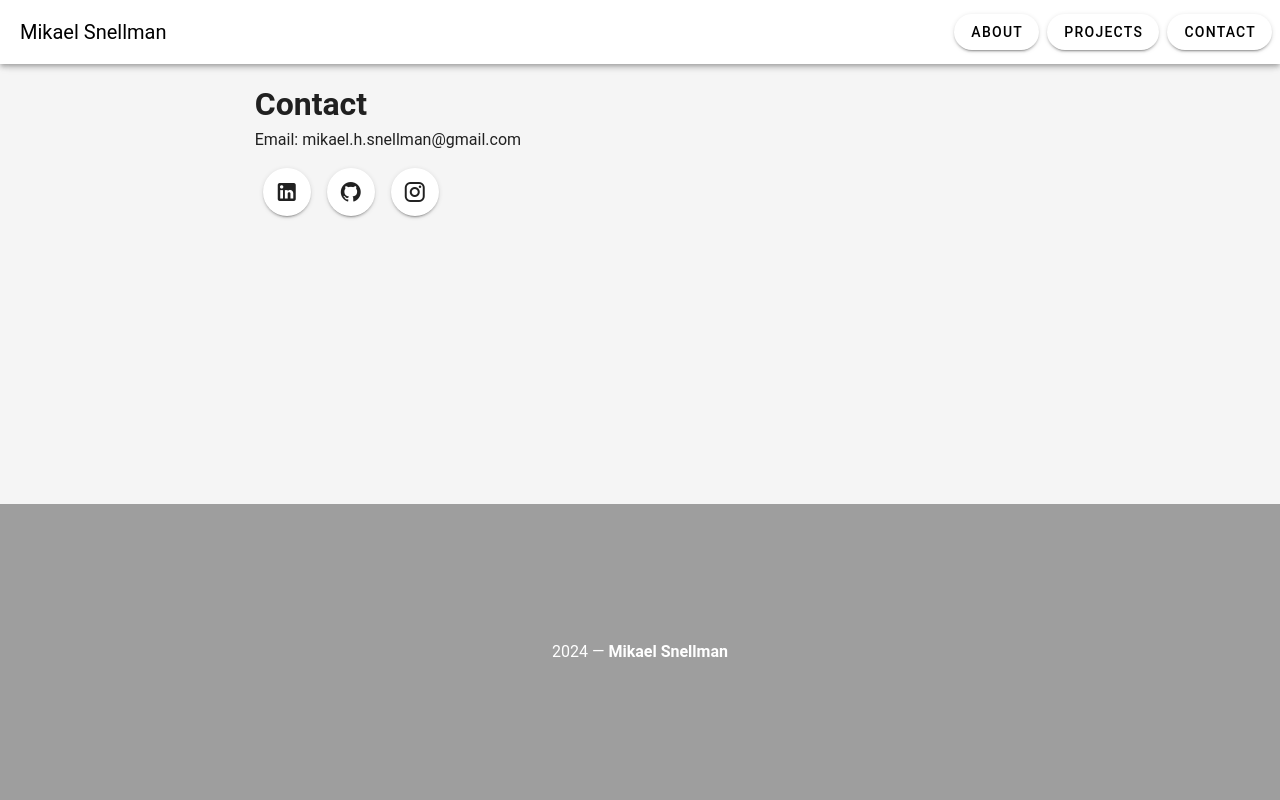
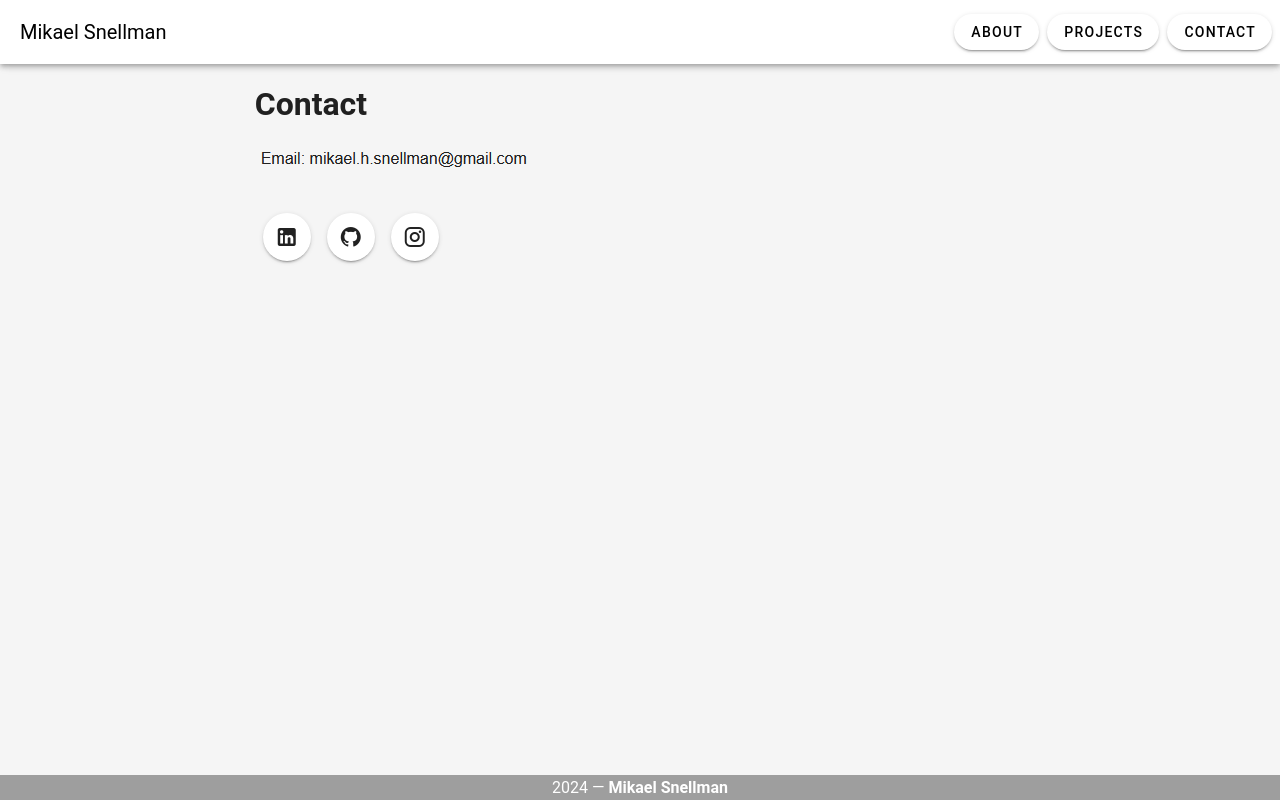
Before and after one commit to NotActuallyBob/personaltestwebsite, a Vue app: page /contact in a window 1280 px wide. Built offline with nearby package versions, Linux system fonts and the light colour scheme.

Commit message:
fixes and email as picture

```diff
--- a/src/App.vue
+++ b/src/App.vue
@@ -50,7 +50,7 @@ const drawer = ref(false);
       </v-list>
     </v-navigation-drawer>
 
-    <v-main>
+    <v-main class="app-main">
       <v-container>
         <v-row justify="center">
           <v-col cols="12" md="8">
@@ -69,4 +69,7 @@ const drawer = ref(false);
 </template>
 
 <style scoped>
+.app-main {
+  min-height: calc(100vh - 25px); /* 100vh - footer height */
+}
 </style>
--- a/src/views/ContactView.vue
+++ b/src/views/ContactView.vue
@@ -1,5 +1,5 @@
 <script setup lang="ts">
-
+import emailImage from "@/assets/email.png";
 
 </script>
 
@@ -7,7 +7,7 @@
   <h1>Contact</h1>
 
   <div class="mb-4">
-    Email: mikael.h.snellman@gmail.com
+    <img class="my-4" :src="emailImage">
   </div>
   <v-btn
           class="mx-2"
```
Also changed, not shown: src/assets/email.png (added).
